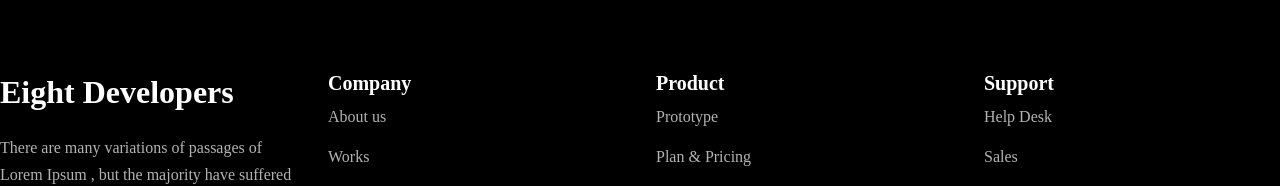
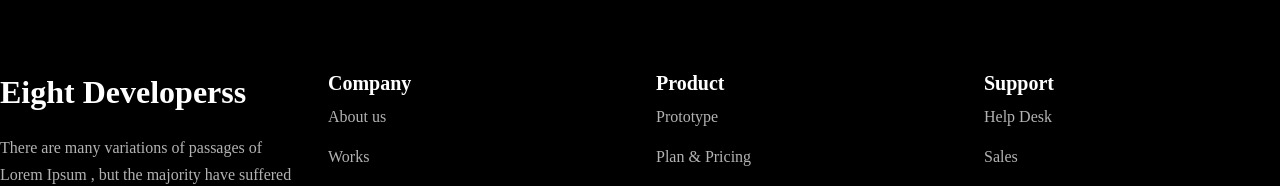
Before and after one commit to rejaul360/Assingment_09, a React (Vite) app: page / in a window 1280 px wide. Shown: the part 2422-2608 px from the top of the page. Built offline with nearby package versions, Linux system fonts and the light colour scheme.

Commit message:
fixed logo name

```diff
--- a/src/components/Footer/Footer.jsx
+++ b/src/components/Footer/Footer.jsx
@@ -11,7 +11,7 @@ const Footer = () => {
             <div className='lg:w-[1280px] mx-auto py-[120px] px-6 lg:px-0'>
             <div className='grid grid-cols-1 sm-grid-cols-2 md:grid-cols-3 lg:grid-cols-4 gap-8  text-white pb-16'>
                 <div className='walks-life'>
-                    <h3 className=''>Eight Developers</h3>
+                    <h3 className=''>Eight Developerss</h3>
                     <p>There are many variations of passages of Lorem Ipsum , but the majority have suffered alteration in some form.</p>
                     <div className='flex items-center gap-4'>
                         <div className='facebook'>
```
